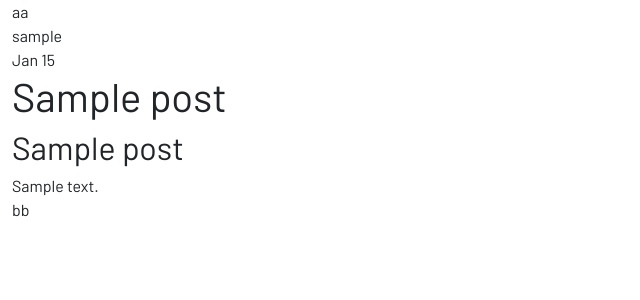
After one commit to toth3m00n/djblog, a Django app: template djblog_root/djblogapp/templates/djblogapp/single_post.html in a window 1280 px wide. The commit adds this page. Shown: the top 300 px of the page, without its empty margins (0-640 px from the left). Run offline with Django 4.2, Linux system fonts and the light colour scheme; the template is opened without the code that fills it: values that come from a table or form of the project are taken from there, others are empty; tables that the repository leaves empty hold one stand-in row (values such as "Sample post"); some libraries are stand-ins or nearby versions.

Commit message:
[add 3-col-template.html]

```diff
--- a/djblog_root/djblogapp/models.py
+++ b/djblog_root/djblogapp/models.py
@@ -2,6 +2,7 @@ from django.db import models
 
 from django.contrib.auth.models import User
 from django.db import models
+from django.urls import reverse
 from taggit.managers import TaggableManager
 
 
@@ -25,6 +26,9 @@ class Post(models.Model):
 
     tags = TaggableManager()
 
+    def get_absolute_url(self):
+        return reverse("post_single", args=[self.slug])
+
     class Meta:
         ordering = ("-created_at", )
 
--- /dev/null
+++ b/djblog_root/djblogapp/templates/base/3-col-template.html
@@ -0,0 +1,13 @@
+{% extends "./base.html" %}
+
+{% block template %}
+
+<div class="container" style="max-width: 1500px!important;">
+    <div class="row">
+        <div> {% block content-left %} {% endblock %} </div>
+        <div> {% block content-mid %} {% endblock %} </div>
+        <div> {% block content-right %} {% endblock %} </div>
+    </div>
+</div>
+
+{% endblock %}
--- a/djblog_root/djblogapp/templates/djblogapp/components/post-list-elements.html
+++ b/djblog_root/djblogapp/templates/djblogapp/components/post-list-elements.html
@@ -1,6 +1,6 @@
 {% for post in posts %}
 
- <a href="" class="text-decoration-none infscroll">
+ <a href="{{ post.get_absolute_url  }}" class="text-decoration-none infscroll">
 
         {% if forloop.last %}
         <div class="card border-0 pb-3 pb-sm-5" hx-get="{% url 'homepage' %}?page={{ page_obj.number|add:1 }}"
--- /dev/null
+++ b/djblog_root/djblogapp/templates/djblogapp/single_post.html
@@ -0,0 +1,13 @@
+{% extends "../base/3-col-template.html" %}
+
+{% block content-left %} aa {% endblock %}
+
+{% block content-mid %}
+<div> {{ post.author }} </div>
+<div> {{ post.update_at |date:"M d" }} </div>
+<h1> {{ post.title }} </h1>
+<h2> {{ post.subtitle }} </h2>
+{{ post.content }}
+{% endblock %}
+
+{% block content-right %} bb {% endblock %}
--- a/djblog_root/djblogapp/urls.py
+++ b/djblog_root/djblogapp/urls.py
@@ -1,8 +1,10 @@
 from django.urls import path
 
 from djblog.settings import local
+from djblogapp import views
 from djblogapp.views import HomeView
 
 urlpatterns = [
-    path("", HomeView.as_view(), name='homepage')
+    path("", HomeView.as_view(), name='homepage'),
+    path("<slug:post>", views.post_single, name='post_single')
 ]
```
Also changed, not shown: djblog_root/djblog/tests/test_home.py (+1 -0 lines), djblog_root/djblogapp/views.py (+6 -1 lines).
